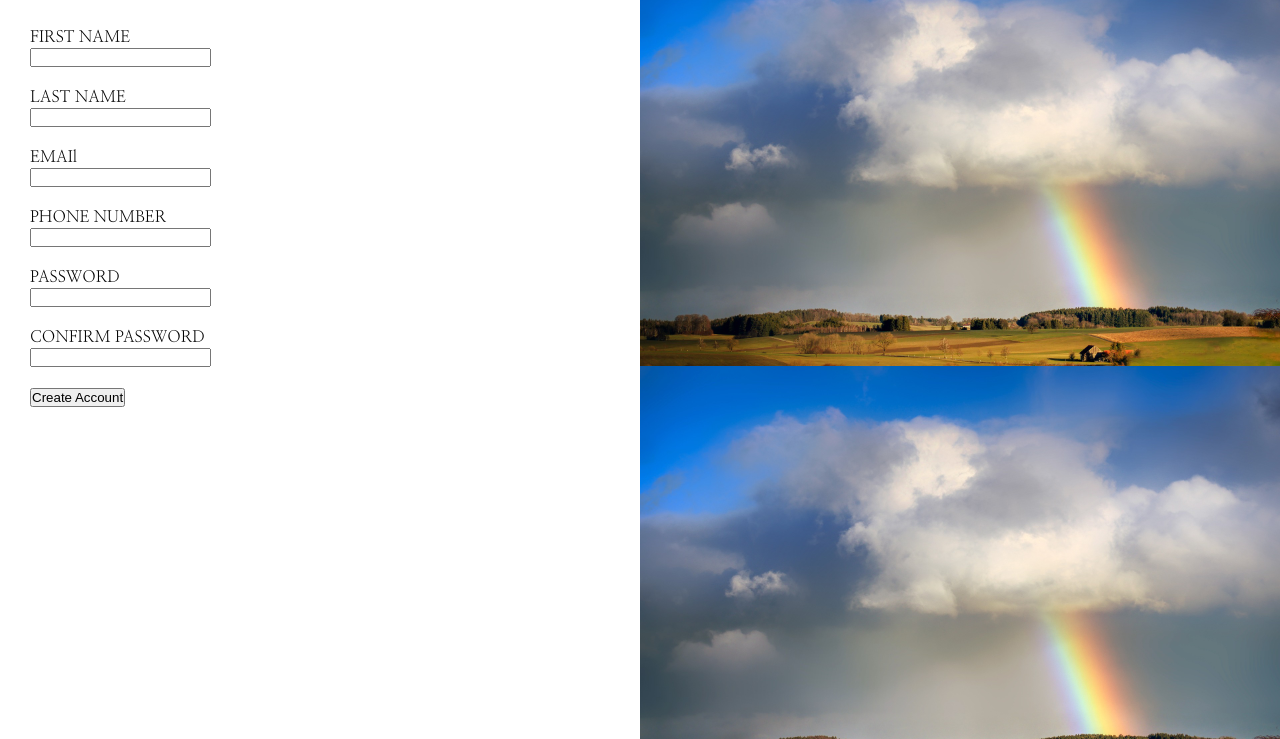
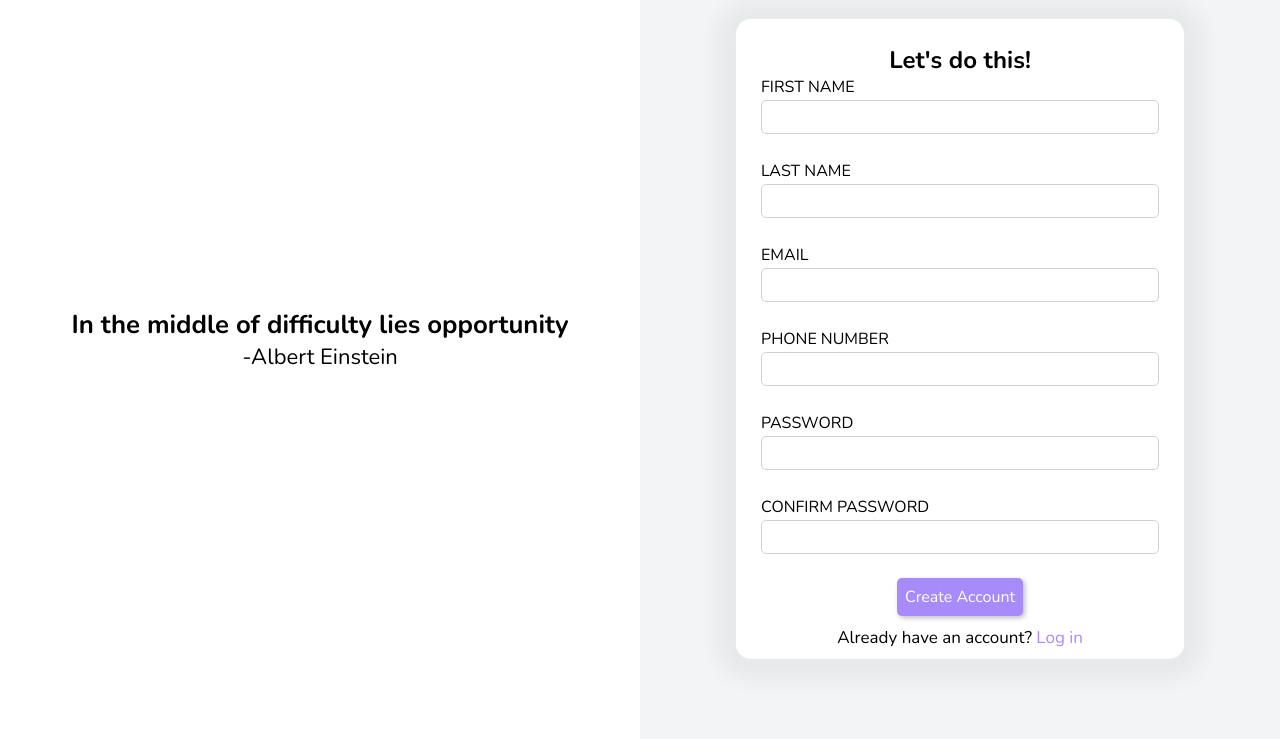
Before and after one commit to aryanthapa748/Sign-up-Form, a plain HTML site: page index.html in a window 1280 px wide. Shown: the part 61-800 px from the top of the page. Drawn offline with nearby package versions, Linux system fonts and the light colour scheme; a web font is replaced by a local one.

Commit message:
Re-design the layout and style of the sign-up form, form validation left to do

```diff
--- a/index.html
+++ b/index.html
@@ -1,37 +1,46 @@
 <!DOCTYPE html>
-<html>
+<html lang="en">
 <head>
     <meta charset="UTF-8">
     <meta name="viewport" content="width=device-width, initial-scale=1.0">
     <title>Project: Sign-up Form</title>
     <link rel="preconnect" href="https://fonts.googleapis.com">
     <link rel="preconnect" href="https://fonts.gstatic.com" crossorigin>
-        <link href="https://fonts.googleapis.com/css2?family=Nanum+Myeongjo&display=swap" rel="stylesheet">
-        <link href="https://fonts.googleapis.com/css2?family=Briem+Hand:wght@100..900&family=Caveat:wght@400..700&family=Satisfy&display=swap" rel="stylesheet">
+    <link href="https://fonts.googleapis.com/css2?family=Nunito:ital,wght@0,200..1000;1,200..1000&display=swap" rel="stylesheet">
     <link rel="stylesheet" href="styles.css">
 </head>
 <body>
-        <div class="rightSide">Hi</div>
     <div class="main">
-            <h1>Sign Up Form</h1>
-            <p>Let's create your account</p>
-            <div class="form">
-                <form>
-                    <label for="fname">FIRST NAME</label><br>
-                    <input type="text" id="fname" name="first_name" ><br><br>
-                    <label for="lname">LAST NAME</label><br>
-                    <input type="text" id="lname" name="last_name" ><br><br>
-                    <label for="email">EMAIl</label><br>
-                    <input type="email" id="email" name="email" ><br><br>
-                    <label for="number">PHONE NUMBER</label><br>
-                    <input type="tel" id="number" name="phone_number" ><br><br>
-                    <label for="password">PASSWORD</label><br>
-                    <input type="password" id="password" name="password" ><br><br>
-                    <label for="cPassword">CONFIRM PASSWORD</label><br>
-                    <input type="password" id="cPassword" name="confirm_password" ><br><br>
-                    <button type="submit">Create Account</button>
+        <div class="left">
+            <h3>In the middle of difficulty lies opportunity</h3>
+            <p>-Albert Einstein</p>
+        </div>
+        <div class="right">
+            <div class="rightContainer">
+            <h2>Let's do this!</h2>
+            <form id="form">
+                <label for="fname">FIRST NAME</label>
+                <input type="text" id="fname" name="first_name" required><br>
+                <label for="lname">LAST NAME</label>
+                <input type="text" id="lname" name="last_name" required><br>
+                <label for="email">EMAIL</label>
+                <input type="email" id="email" name="email" required autocomplete="off"><br>
+                <label for="phone">PHONE NUMBER</label>
+                <input type="tel" id="phone" name="phone_number" required pattern="^\d{10}$"><br>
+                <label for="password">PASSWORD</label>
+                <input type="password" id="password" name="password" required pattern="^(?=.*\d)(?=.*[\W_]).+$"><br>
+                <label for="cPassword">CONFIRM PASSWORD</label>
+                <input type="password" id="cPassword" name="confirm_password" required pattern="^(?=.*\d)(?=.*[\W_]).+$"><br>
             </form>
+            <div class="submit">
+                <button type="submit" form="form">Create Account</button>
+                <p>Already have an account? <a href="">Log in</a></p>
             </div>
             </div>
+        </div>
+    </div>
+    <script>
+    </script>
+
 </body>
 </html>
--- a/styles.css
+++ b/styles.css
@@ -1,48 +1,94 @@
-.briem-hand {
-    font-family: "Briem Hand", cursive;
-    font-optical-sizing: auto;
-    font-weight: 100;
-    font-style: normal;
-  }
-
-  .nanum-myeongjo-regular {
-    font-family: "Nanum Myeongjo", serif;
-    font-weight: 400;
-    font-style: normal;
-  }
+@import url('https://fonts.googleapis.com/css2?family=Nunito:ital,wght@0,200..1000;1,200..1000&display=swap');
 
 *{
     margin: 0;
     padding: 0;
     box-sizing: border-box;
+    font-family: Nunito, sans-serif;
 }
 
-h1{
-    font-family: "Briem Hand", cursive;
+.main{
+    display: grid;
+    grid-template-columns: 1fr 1fr;
+    height: 100vh;
 }
 
-p, .form{
-    font-family: "Nanum Myeongjo", serif;
+.left{
+    background-color: #fff;
+    font-size: 22px;
+    justify-self: center;
+    align-self: center;
+    text-align: center;
 }
 
-
-
-.rightSide{
-    position: fixed;
-    top: 0;
-    right: 0;
-    width: 50vw;
-    height: 100vh;
-    background-color: rgba(250, 232, 189, 0.822);
-    background-image: url('images/rainbow-4047523_1920.jpg');
-    background-size: contain;
-    background-repeat:repeat ;
-
+.right{
+    background-color: #f3f4f6;
+    display: grid;
 }
 
+.rightContainer{
+    background-color: #fff;
+    border-radius: 15px;
+    box-shadow: 0px 2px 20px 20px #0000000c;
+    padding: 25px;
+    justify-self: center;
+    align-self: center;
+    width: 35vw;
+    height: 80vh;
+    overflow-x: hidden;
+    overflow-y: scroll;
+}
 
+.right .rightContainer h2{
+    text-align: center;
+}
 
-.form{
-    width: 50vw;
-    margin: 30px;
+form{
+    display: grid;
+    gap: 2px;
 }
+
+.submit{
+    text-align: center;
+}
+
+input{
+    padding: 5px;
+    border-radius: 5px;
+    border: 1px solid rgb(213, 207, 207);
+    font-size: 16px;
+}
+
+input:focus{
+    border: none;
+    box-shadow: 0px 0px 5px rgba(21, 21, 222, 0.5);
+    outline: none;
+}
+
+input:invalid:focus{
+    border: 2px solid #aa94ea;
+}
+
+input:valid:focus{
+    border: 2px solid rgb(0, 183, 255);
+}
+
+button[type="submit"]{
+    padding: 8px;
+    font-size: 16px;
+    border-radius: 5px;
+    border: none;
+    color: #fff;
+    background-color: #a78bfa;
+    margin-bottom: 10px;
+    box-shadow: 2px 2px 5px rgba(0, 0, 0, 0.253);
+}
+
+.submit a{
+    text-decoration: none;
+    color: #a78bfa;
+}
+
+.submit p{
+    font-size: 17px;
+}
```
Lines whose indentation alone changed are shown as unchanged.
